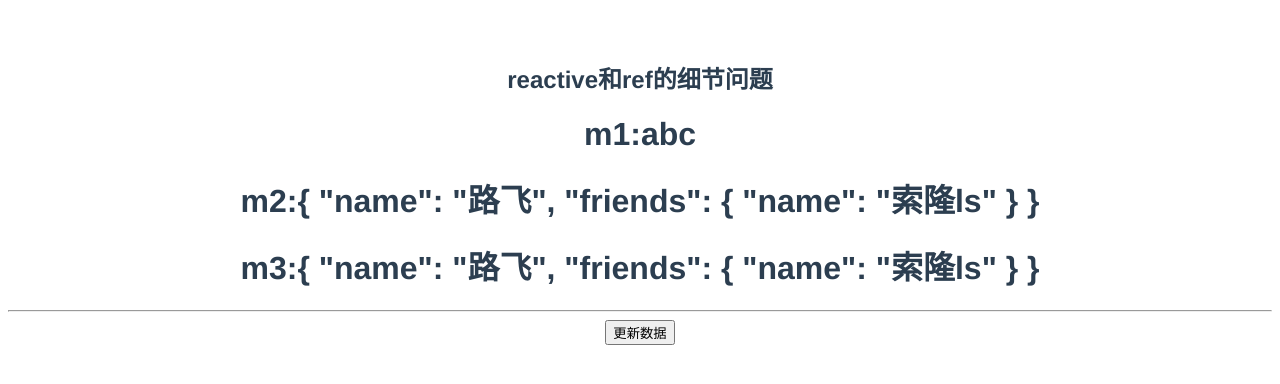
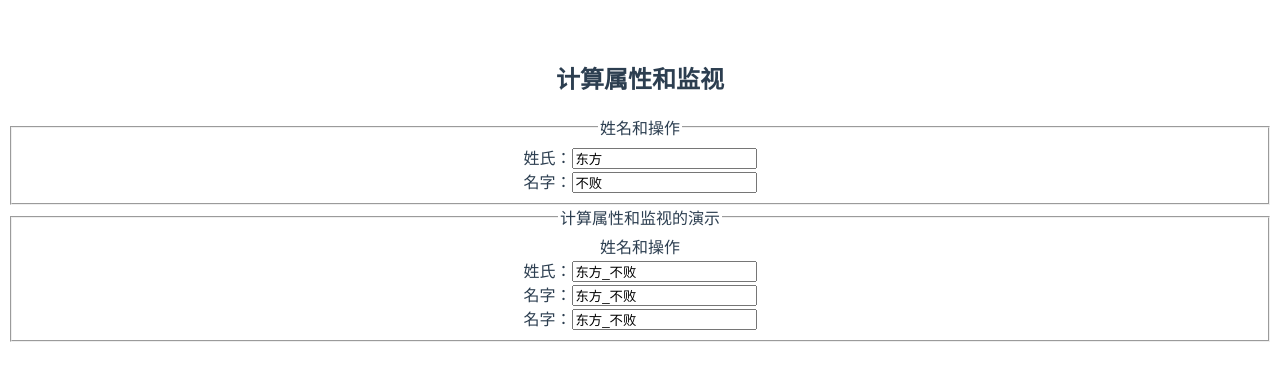
Before and after one commit to Hanc/vue3-study, a Vue app: page / in a window 1280 px wide. Shown: the top 384 px of the page. Built offline with nearby package versions, Linux system fonts and the light colour scheme.

Commit message:
计算属性和监视

```diff
--- a/src/App.vue
+++ b/src/App.vue
@@ -1,39 +1,59 @@
 <template>
-  <h2>reactive和ref的细节问题</h2>
-  <h1>m1:{{m1}}</h1>
-  <h1>m2:{{m2}}</h1>
-  <h1>m3:{{m3}}</h1>
-  <hr>
-  <button @click="update">更新数据</button>
+  <h2>计算属性和监视</h2>
+  <fieldset>
+    <legend>姓名和操作</legend>
+    姓氏：<input type="text" placeholder="请输入姓氏" v-model="user.firstName"/>
+    <br />
+    名字：<input type="text" placeholder="请输入名字" v-model="user.lastName"/>
+  </fieldset>
+  <fieldset>
+    <legend>计算属性和监视的演示</legend>
+    <legend>姓名和操作</legend>
+    姓氏：<input type="text" placeholder="显示姓名" v-model="fullName1"/>
+    <br />
+    名字：<input type="text" placeholder="显示姓名" v-model="fullName2"/>
+      <br />
+    名字：<input type="text" placeholder="显示姓名" v-model="fullName3"/>
+  </fieldset>
 </template>
 
 <script lang="ts">
-import { defineComponent, ref, reactive } from 'vue';
+import { defineComponent, reactive, computed, watch, ref } from 'vue';
 
 // defineComponent函数,目的是定义一个组件，内部可以传入一个配置对象
 export default defineComponent({
   name: 'App',
   setup() {
-    const m1 = ref('abc');
-    const m2 = reactive({
-      name: '路飞',
-      friends :{
-        name: '索隆ls'
+    const user = reactive({
+      firstName : '东方',
+      lastName : '不败'
+    })
+
+    //返回ref类型对象
+    const fullName1 = computed(()=>{
+      return user.firstName + '_' +user.lastName
+    })
+
+    //set和get
+    const fullName2 = computed({
+      get(){
+        return user.firstName + '_' +user.lastName
+      },
+      set(val: string){
+        const names = val.split('_')
+        user.firstName = names[0]
+        user.lastName = names[1]
       }
-    });
-    const m3 = ref({
-      name: '路飞',
-      friends :{
-        name: '索隆ls'
-      }
-    });
-    const update = () =>{
-      m1.value += '==='
-      m2.friends.name = '乔巴'
-      m3.value.name = '娜美'
-    }
+    })
+
+    // 监视指定的数据
+    const fullName3 = ref('')
+    watch(user, ({firstName, lastName}) =>{
+      fullName3.value = firstName+ '_'+ lastName
+    },{immediate:true, deep:true})
+
     return {
-      m1, m2, m3, update
+      user, fullName1, fullName2, fullName3
     }
   }
 });
```
